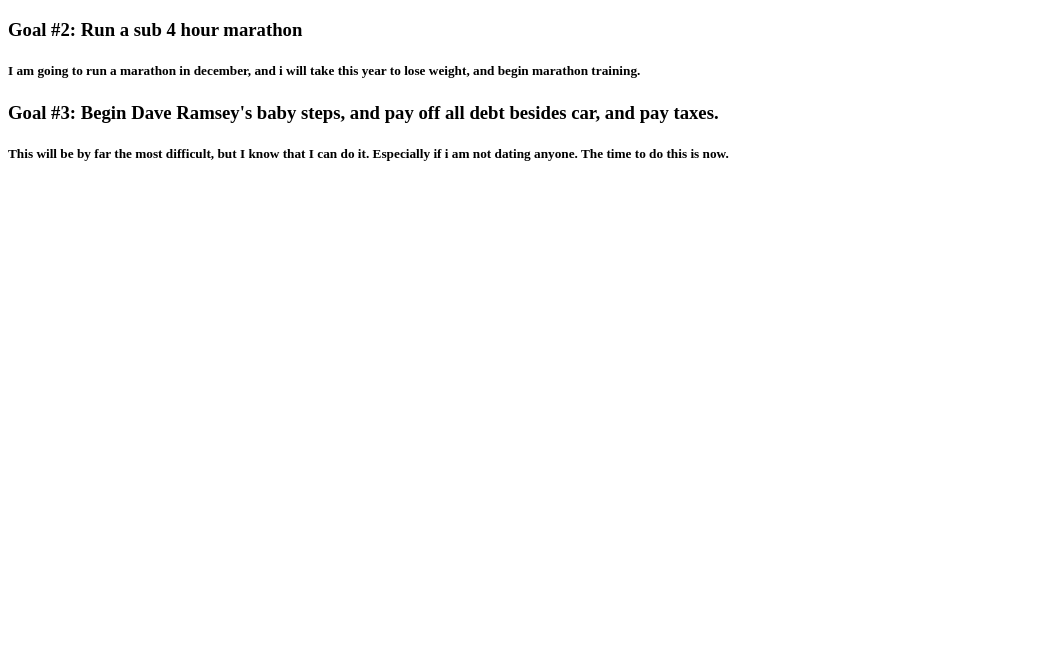
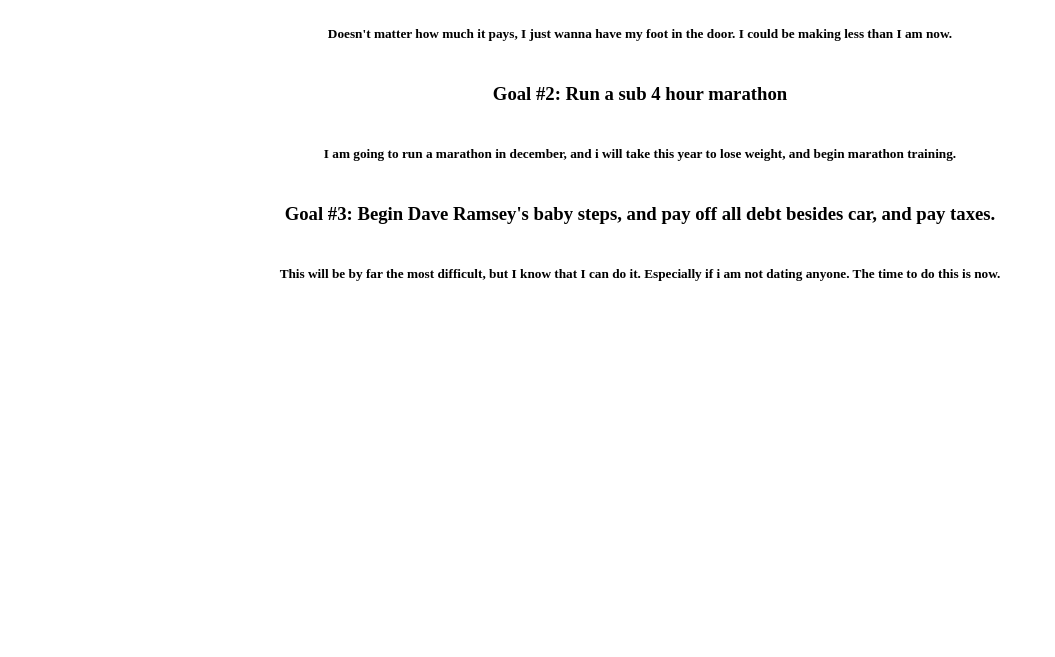
Before and after one commit to notJunius/personalsite, a plain HTML site: page goals.html in a window 1280 px wide. Shown: the part 143-800 px from the top of the page, without its empty margins (0-1055 px from the left). Drawn offline with Linux system fonts and the light colour scheme.

Commit message:
these are my goals, and i am going to stick to them.

```diff
--- a/cssfiles/goals.css
+++ b/cssfiles/goals.css
@@ -0,0 +1,6 @@
+body {
+    display: flex;
+    flex-direction: column;
+    justify-content: center;
+    align-items: center;
+}
--- a/goals.html
+++ b/goals.html
@@ -5,6 +5,7 @@
     <meta charset="UTF-8">
     <meta name="viewport" content="width=device-width, initial-scale=1.0">
     <title>Goals</title>
+    <link href="cssfiles/goals.css" rel="stylesheet">
 </head>
 
 <body>
```
